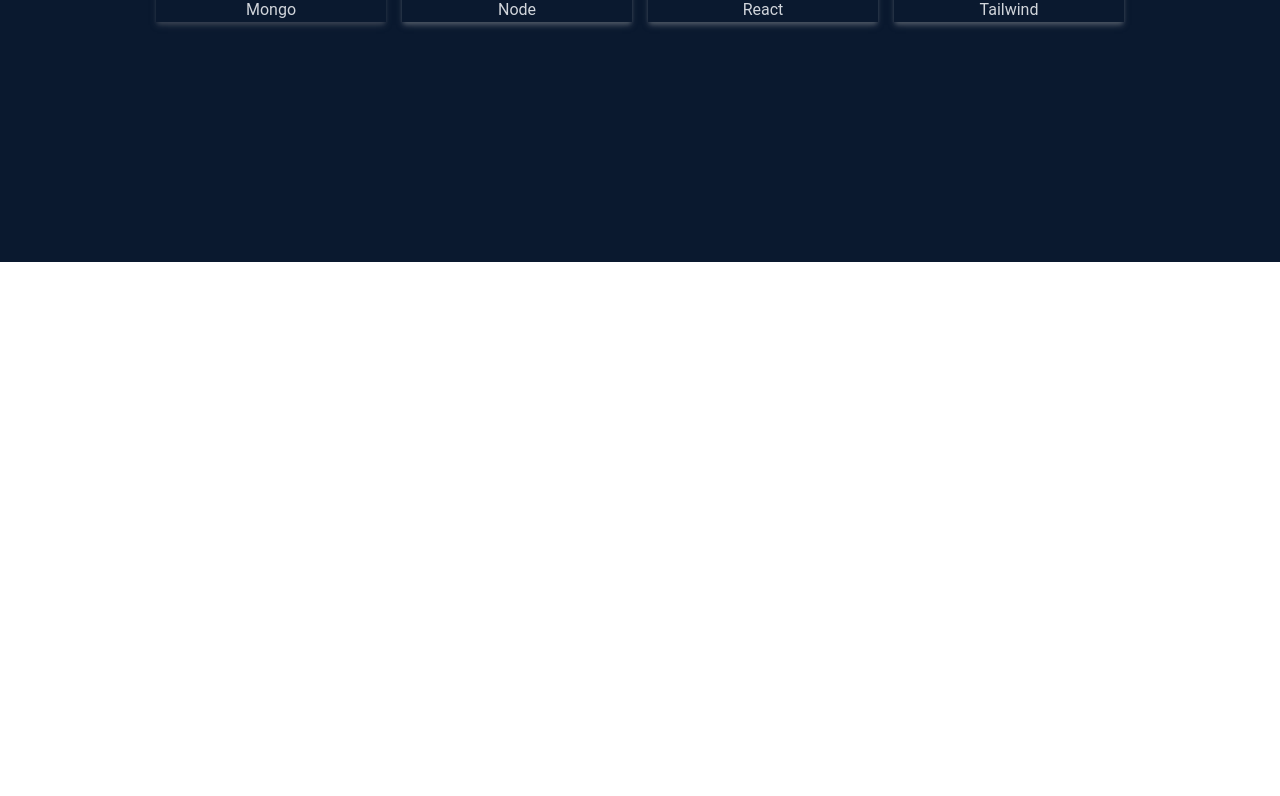
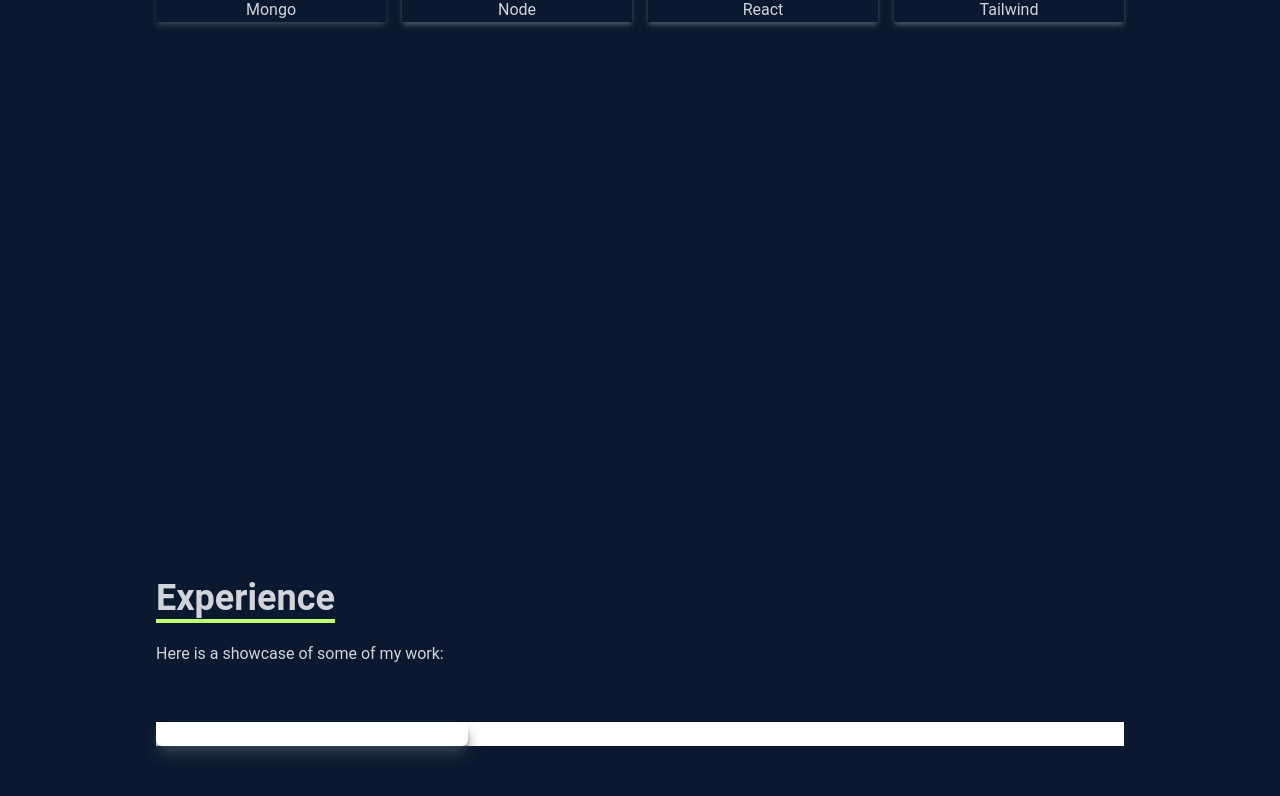
Before and after one commit to sdfields/SDF-Portfolio, a React (Create React App) app in the folder sdf-portfolio/: page / in a window 1280 px wide. Shown: the part 2138-2934 px from the top of the page. Before the commit the page ends 2400 px from the top, so only its background shows below. Built offline with nearby package versions, Linux system fonts and the light colour scheme; the HTML template or start-up script is replaced by a standard one.

Commit message:
started on experience page and fixed react bug with alt tag image

```diff
--- a/sdf-portfolio/src/App.js
+++ b/sdf-portfolio/src/App.js
@@ -2,6 +2,7 @@ import About from "./components/About";
 import Home from "./components/Home";
 import Navbar from "./components/Navbar";
 import Skills from "./components/Skills";
+import Work from "./components/Work";
 
 function App() {
   return (
@@ -10,8 +11,11 @@ function App() {
       <Home />
       <About />
       <Skills />
+      <Work />
     </div>
   );
 }
 
+
+
 export default App;
--- a/sdf-portfolio/src/components/Skills.jsx
+++ b/sdf-portfolio/src/components/Skills.jsx
@@ -25,35 +25,35 @@ const Skills = () => {
             {/*Container for Icons*/}
             <div className='w-full grid grid-cols-2 sm:grid-cols-4 gap-4 text-center py-8'>
                 <div className='shadow-md shadow-gray-700 hover:scale-110 duration-600'>
-                    <img className='w-20 mx-auto' src={CSS} alt = "CSS Image"/>
+                    <img className='w-20 mx-auto' src={CSS} alt = "CSS Logo"/>
                     <p>CSS</p>
                 </div>
                 <div className='shadow-md shadow-gray-700 hover:scale-110 duration-600'>
-                    <img className='w-20 mx-auto' src={GitHub} alt = "GitHub Image"/>
+                    <img className='w-20 mx-auto' src={GitHub} alt = "GitHub Logo"/>
                     <p>GitHub</p>
                 </div>
                 <div className='shadow-md shadow-gray-700 hover:scale-110 duration-600'>
-                    <img className='w-20 mx-auto' src={HTML} alt = "HTML Image"/>
+                    <img className='w-20 mx-auto' src={HTML} alt = "HTML Logo"/>
                     <p>HTML</p>
                 </div>
                 <div className='shadow-md shadow-gray-700 hover:scale-110 duration-600'>
-                    <img className='w-20 mx-auto' src={JavaScript} alt = "JavaScript Image"/>
+                    <img className='w-20 mx-auto' src={JavaScript} alt = "JavaScript Logo"/>
                     <p>JavaScript</p>
                 </div>
                 <div className='shadow-md shadow-gray-700 hover:scale-110 duration-600'>
-                    <img className='w-20 mx-auto' src={Mongo} alt = "Mongo Image"/>
+                    <img className='w-20 mx-auto' src={Mongo} alt = "Mongo Logo"/>
                     <p>Mongo</p>
                 </div>
                 <div className='shadow-md shadow-gray-600 hover:scale-110 duration-600'>
-                    <img className='w-20 mx-auto' src={Node} alt = "Node Image"/>
+                    <img className='w-20 mx-auto' src={Node} alt = "Node Logo"/>
                     <p>Node</p>
                 </div>
                 <div className='shadow-md shadow-gray-600 hover:scale-110 duration-600'>
-                    <img className='w-20 mx-auto' src={ReactImage} alt = "React Image"/>
+                    <img className='w-20 mx-auto' src={ReactImage} alt = "React Logo"/>
                     <p>React</p>
                 </div>
                 <div className='shadow-md shadow-gray-600 hover:scale-110 duration-600'>
-                    <img className='w-20 mx-auto' src={Tailwind} alt = "Tailwind Image"/>
+                    <img className='w-20 mx-auto' src={Tailwind} alt = "Tailwind Logo"/>
                     <p>Tailwind</p>
                 </div>
             </div>
--- /dev/null
+++ b/sdf-portfolio/src/components/Work.jsx
@@ -0,0 +1,42 @@
+import React from 'react'
+import Notepad from '../assets/cartoon-notepad.jpg'
+
+const Work = () => {
+  return (
+    <div name= 'experience' className='w-full md:h-screen text-gray-300 bg-[#0a192f]'>
+        <div className='max-w-[1000px] mx-auto p-4 flex flex-col justify-center w-full h-full'>
+            {/*Experience Header Container*/}
+            <div className='pb-8'>
+                <p className='text-4xl font-bold inline border-b-4 text-gray-300 border-[#c1ff72]'>Experience</p>
+                <p className='py-6'>Here is a showcase of some of my work:</p>
+            </div>
+
+            {/*Main Container*/}
+            <div style= {{backgroundImage: `url(${Notepad})`}}
+                 className='grid sm:grid-cols-2 md:grid-cols-3 gap-4'>
+                <div className='shadow-lg shadow-gray-700 group container rounded-md flex justify-center items-center mx-auto content-div'>
+
+
+                    {/*Hover*/}
+                    <div>
+                        <span>
+
+                        </span>
+                        <div>
+                            <a href="/">
+                                <button></button>
+                            </a>
+                            <a href="/">
+                                <button></button>
+                            </a>
+                        </div>
+                    </div>
+                </div>
+            </div>
+
+        </div>
+    </div>
+  )
+}
+
+export default Work
```
Also changed, not shown: sdf-portfolio/src/assets/cartoon-notepad.jpg (added).
